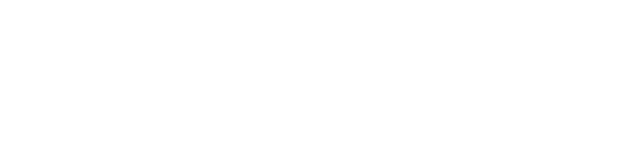
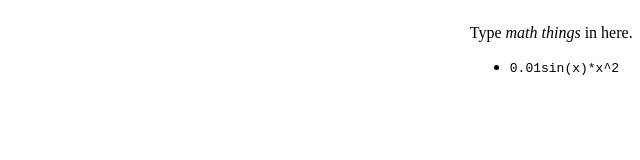
Before and after one commit to heyLu/weird_dreams, a plain HTML site: page formula.html in a window 1280 px wide. Shown: the whole page, without its empty margins (640-1280 px from the left). Drawn offline with Linux system fonts and the light colour scheme.

Commit message:
Add (very simplistic) instructions for the formula thingy.

```diff
--- a/formula.html
+++ b/formula.html
@@ -9,6 +9,12 @@
 			top: 0;
 		}
 		#stage { left: 0; padding: 0; }
+
+		#instructions {
+			position: absolute;
+
+			right: 1ex;
+		}
 	</style>
 	<script type="text/javascript">
 		window.addEventListener("load", function() {
@@ -117,5 +123,15 @@
 	</canvas>
 
 	<p id="fun"></p>
+
+	<div id="instructions">
+		<p>Type <em>math things</em> in here.</p>
+
+		<p>
+			<ul>
+				<li><code type="x-papill0n.org/formula">0.01sin(x)*x^2</code></li>
+			</ul>
+		</p>
+	</div>
 </body>
 </html>
```
